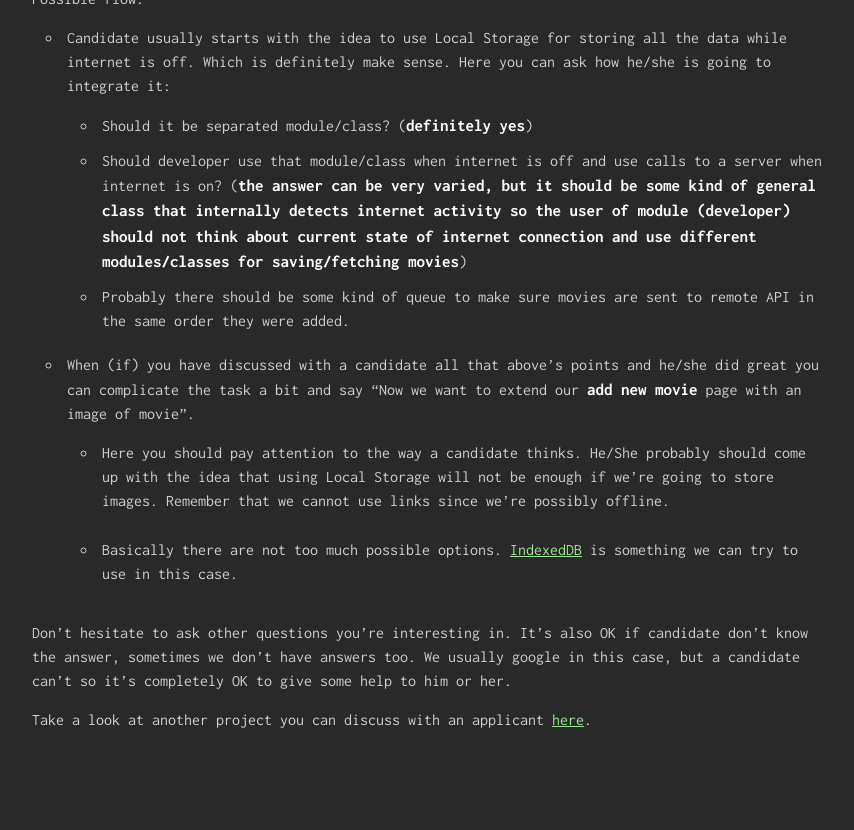
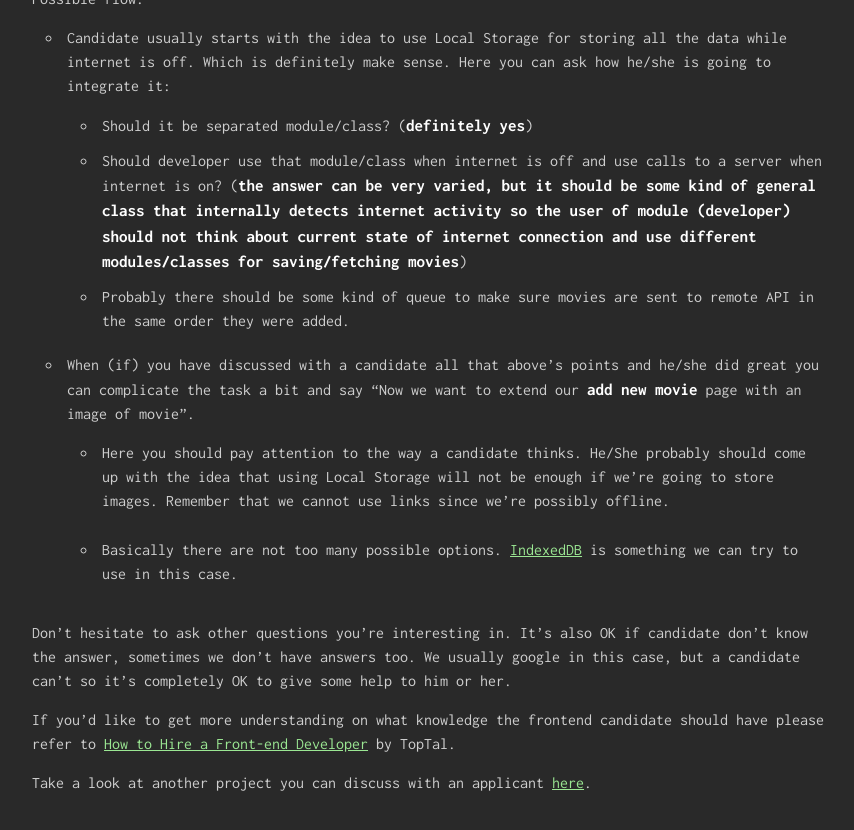
Before and after one commit to krydos/blog, a Jekyll site: the page built from _posts/2018-07-16-frontend-interview-discuss.md, in a window 1280 px wide and 900 px high, scrolled down 1127 px. Shown: the top 830 px of the window, without its empty margins (208-1062 px from the left). Built offline with Jekyll 4.4.1, drawn with Linux system fonts in a browser that asks for light colours; comment, search, counter and statistics services are not loaded.

Commit message:
Add link to toptal's post

```diff
--- a/_posts/2018-07-16-frontend-interview-discuss.md
+++ b/_posts/2018-07-16-frontend-interview-discuss.md
@@ -63,7 +63,7 @@ Possible flow:
   that using Local Storage will not be enough if we're going to store images. Remember that we cannot use links
   since we're possibly offline.
 
-  * Basically there are not too much possible options. [IndexedDB](https://developer.mozilla.org/ru/docs/IndexedDB) is
+  * Basically there are not too many possible options. [IndexedDB](https://developer.mozilla.org/ru/docs/IndexedDB) is
   something we can try to use in this case.
 
 
@@ -71,5 +71,6 @@ Don't hesitate to ask other questions you're interesting in. It's also OK if can
 sometimes we don't have answers too. We usually google in this case, but a candidate can't so it's completely OK
 to give some help to him or her.
 
+If you'd like to get more understanding on what knowledge the frontend candidate should have please refer to [How to Hire a Front-end Developer](https://www.toptal.com/front-end/how-to-hire) by TopTal.
 
 Take a look at another project you can discuss with an applicant [here]({% post_url 2018-07-16-frontend-interview-discuss-part-2 %}).
```
